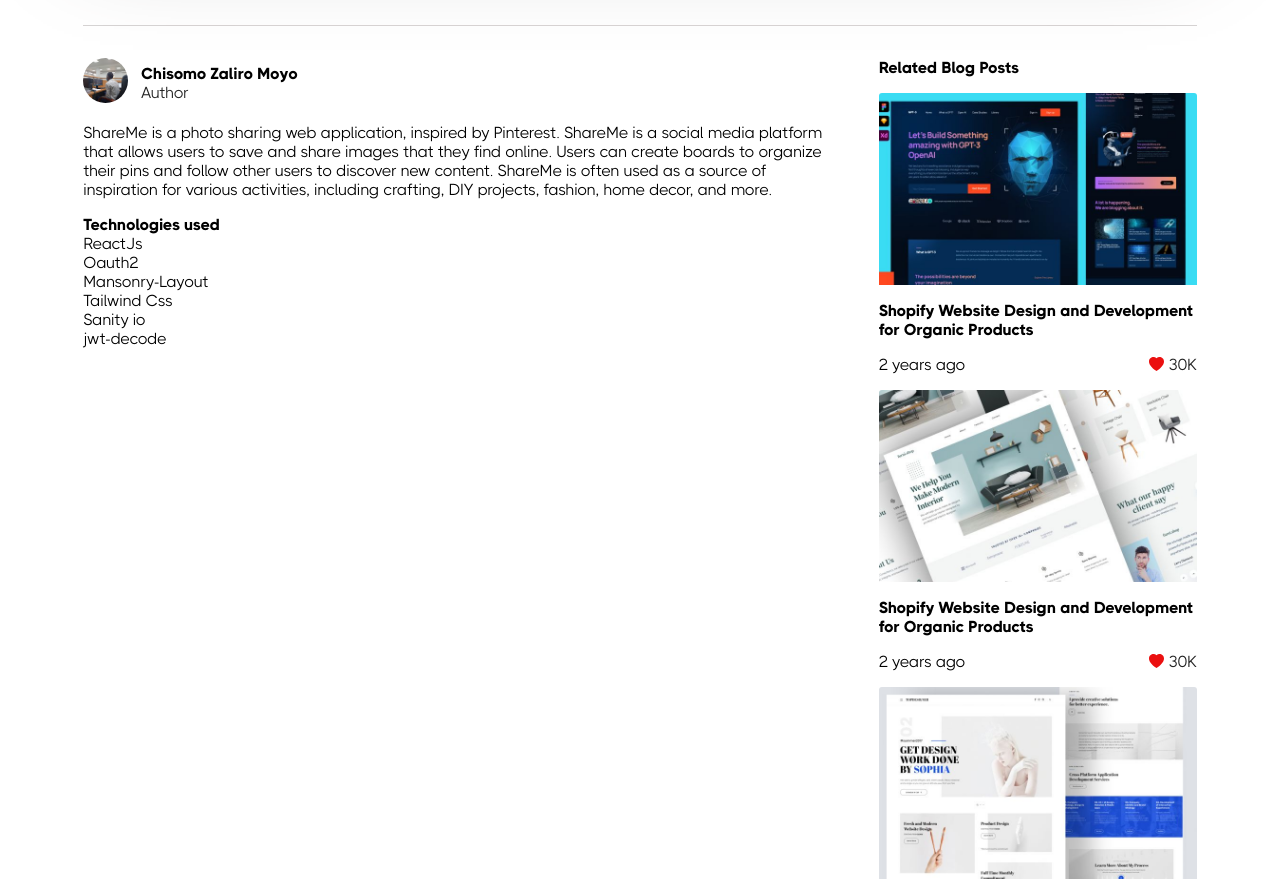
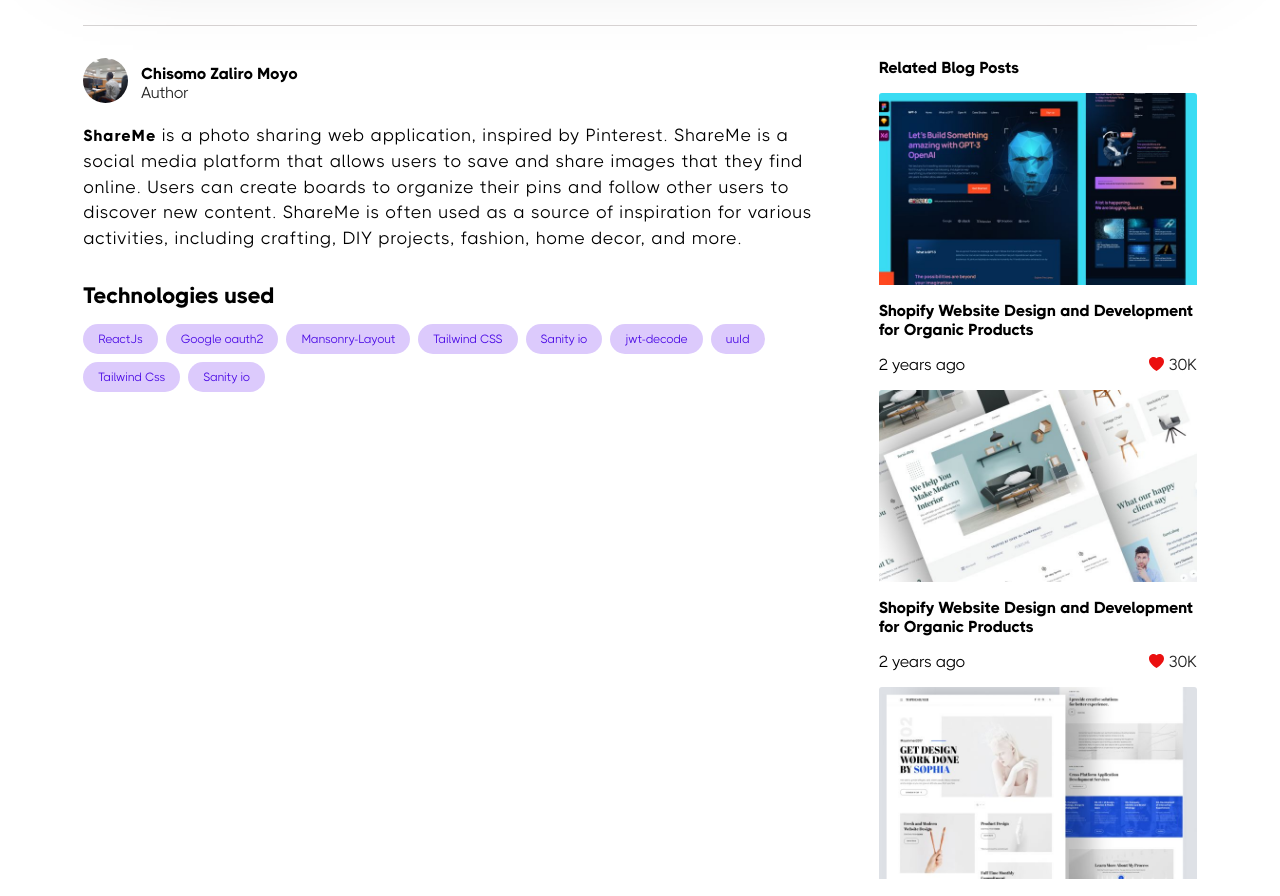
Before and after one commit to Chzmo/Portfolio, a React (Vite) app: page /Blog/single in a window 1280 px wide. Shown: the part 1100-1996 px from the top of the page. Built offline with nearby package versions, Linux system fonts and the light colour scheme.

Commit message:
working on Single page Blog

```diff
--- a/src/container/SingleBlog/SingleBlog.css
+++ b/src/container/SingleBlog/SingleBlog.css
@@ -103,6 +103,32 @@
   flex-direction: column;
   gap: 1rem;
 }
+.singleBlog .singleBlog__main .singleBlog__blog .blog .blog__post .blog__post-content summary {
+  font-size: 1.1rem;
+  letter-spacing: 1px;
+  line-height: 1.6rem;
+}
+.singleBlog .singleBlog__main .singleBlog__blog .blog .blog__post .blog__post-content .blog__post-content_technologies {
+  display: flex;
+  flex-direction: column;
+  gap: 1rem;
+}
+.singleBlog .singleBlog__main .singleBlog__blog .blog .blog__post .blog__post-content .blog__post-content_technologies h2 {
+  font-size: 1.4rem;
+  margin-top: 1rem;
+}
+.singleBlog .singleBlog__main .singleBlog__blog .blog .blog__post .blog__post-content .blog__post-content_technologies .blog__post-content_technologies-items ul {
+  display: flex;
+  flex-wrap: wrap;
+  gap: 0.5rem;
+}
+.singleBlog .singleBlog__main .singleBlog__blog .blog .blog__post .blog__post-content .blog__post-content_technologies .blog__post-content_technologies-items ul li {
+  background: #dccafc;
+  color: #4b0ae5;
+  border-radius: 2rem;
+  padding: 8px 15px;
+  font-size: 12px;
+}
 .singleBlog .singleBlog__main .singleBlog__blog .blog .related {
   max-width: 100%;
   display: flex;
--- a/src/container/SingleBlog/SingleBlog.jsx
+++ b/src/container/SingleBlog/SingleBlog.jsx
@@ -69,7 +69,7 @@ function SingleBlog() {
                   </div>
                 </div>
                 <div className="blog__post-content">
-                  <summary>ShareMe is a photo sharing web application, inspired by Pinterest. ShareMe
+                  <summary> <strong>ShareMe</strong>  is a photo sharing web application, inspired by Pinterest. ShareMe
                     is a social media platform that allows users to save and
                     share images that they find online.
                     Users can create boards to organize their pins and follow
@@ -78,15 +78,18 @@ function SingleBlog() {
                     crafting, DIY projects, fashion, home decor, and more.
                   </summary>
                   <div className="blog__post-content_technologies">
-                    <h3>Technologies used</h3>
+                    <h2>Technologies used</h2>
                     <div className="blog__post-content_technologies-items">
                       <ul>
                         <li>ReactJs</li>
-                        <li>Oauth2</li>
+                        <li>Google oauth2</li>
                         <li>Mansonry-Layout</li>
+                        <li>Tailwind CSS</li>
+                        <li>Sanity io</li>
+                        <li>jwt-decode</li>
+                        <li>uuId</li>
                         <li>Tailwind Css</li>
                         <li>Sanity io</li>
-                        <li>jwt-decode</li>
                       </ul>
                     </div>
                   </div>
--- a/src/container/SingleBlog/SingleBlog.scss
+++ b/src/container/SingleBlog/SingleBlog.scss
@@ -113,6 +113,37 @@
                         display: flex;
                         flex-direction: column;
                         gap: 1rem;
+
+                        summary{
+                            font-size: 1.1rem;
+                            letter-spacing: 1px;
+                            line-height: 1.6rem;
+                        }
+
+                        .blog__post-content_technologies{
+                            display: flex;
+                            flex-direction: column;
+                            gap: 1rem;
+
+                            h2{
+                                font-size: 1.4rem;
+                                margin-top: 1rem;
+                            }
+
+                            .blog__post-content_technologies-items ul{
+                                display: flex;
+                                flex-wrap: wrap;
+                                gap: .5rem;
+
+                                li{
+                                    background: #dccafc;
+                                    color: #4b0ae5;
+                                    border-radius: 2rem;
+                                    padding: 8px 15px;
+                                    font-size: 12px;
+                                }
+                            }
+                        }
                     }
 
                 }
```
Also changed, not shown: 1 other file (tests, documents, lock files or other folders).
